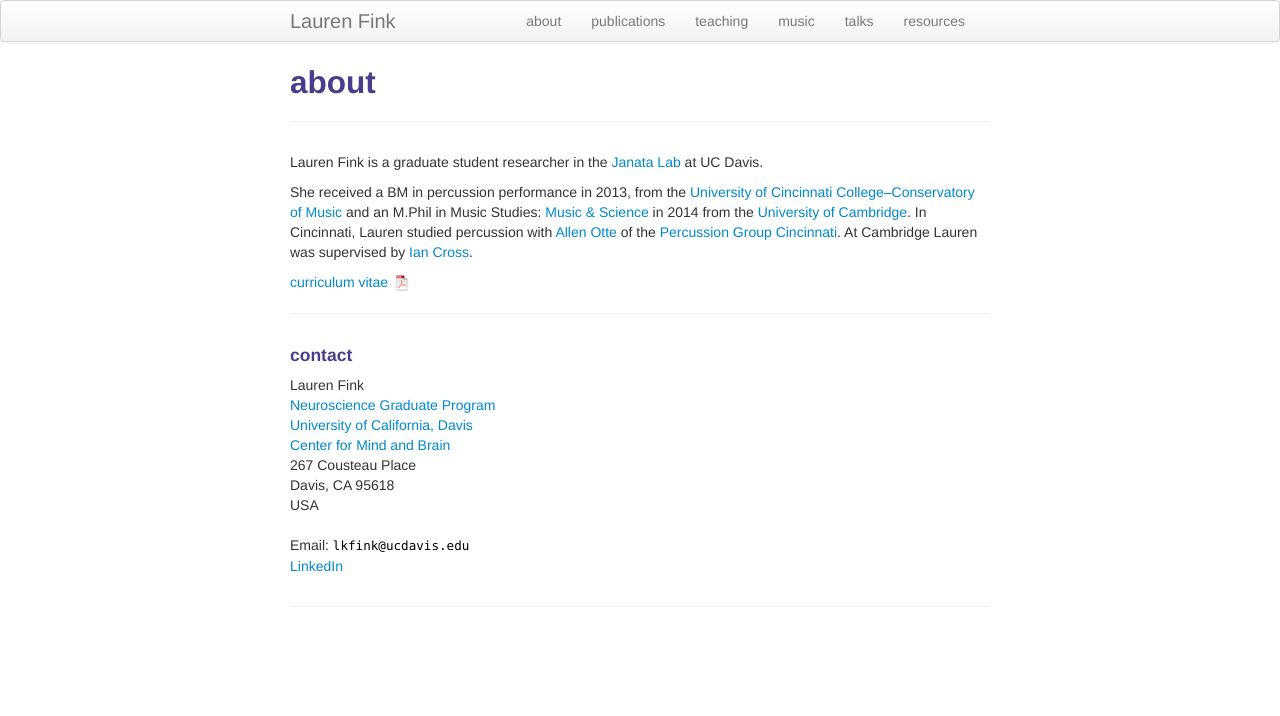
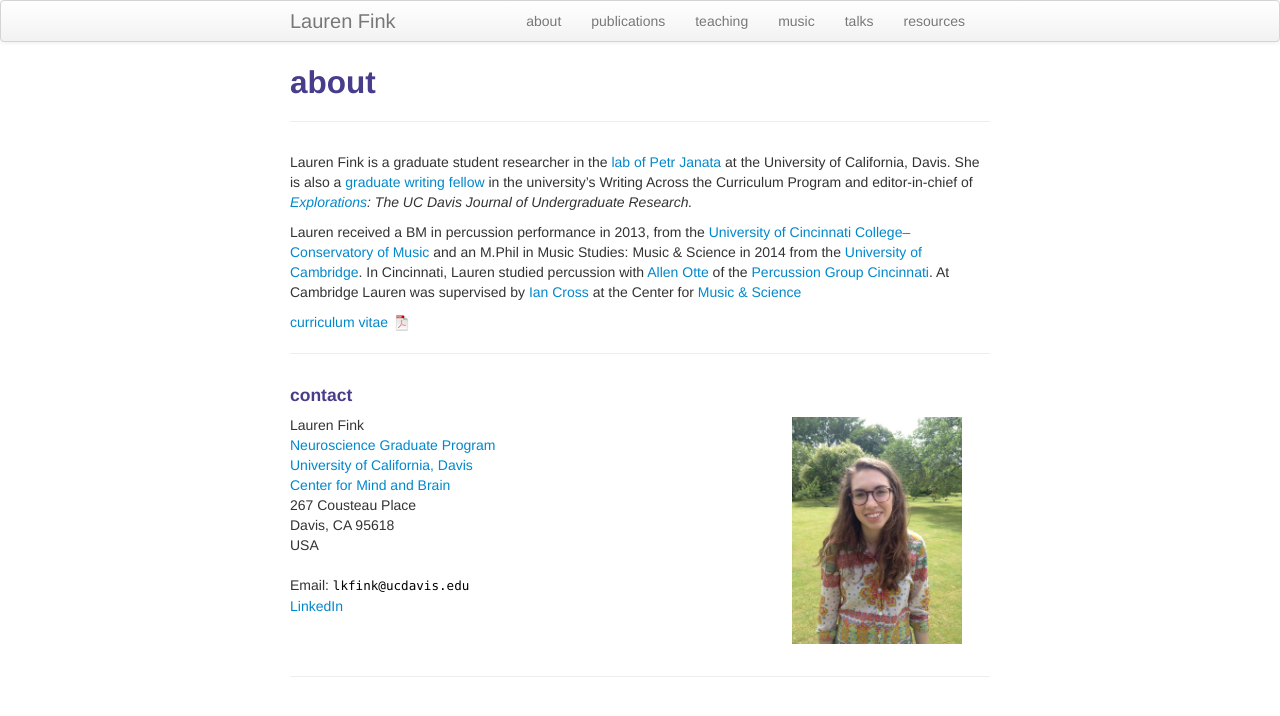
Before and after one commit to lkfink/lkfink.github.io, a Jekyll site: the page built from pages/about.md, in a window 1280 px wide. Shown: the top 716 px of the page. Built offline with Jekyll 4.4.1, drawn with Linux system fonts in a browser that asks for light colours.

Commit message:
added photos and additional info

```diff
--- a/pages/about.md
+++ b/pages/about.md
@@ -4,10 +4,10 @@ title: about
 description: Lauren Fink is a neuroscience PhD student at the University of California, Davis.
 ---
 
-Lauren Fink is a graduate student researcher in the [Janata Lab](https://atonal.ucdavis.edu/) at UC Davis.
+Lauren Fink is a graduate student researcher in the [lab of Petr Janata](https://atonal.ucdavis.edu/) at the University of California, Davis. She is also a [graduate writing fellow](http://writing.ucdavis.edu/programs-services/writing-across-curriculum/graduate-students-and-postdoctoral) in the university's Writing Across the Curriculum Program and editor-in-chief of *[Explorations](http://explorations.ucdavis.edu/): The UC Davis Journal of Undergraduate Research.*
 
 
-She received a BM in percussion performance in 2013, from the [University of Cincinnati College&ndash;Conservatory of Music](https://ccm.uc.edu/) and an M.Phil in Music Studies: [Music & Science](http://cms.mus.cam.ac.uk/) in 2014 from the [University of Cambridge](https://www.cam.ac.uk/). In Cincinnati, Lauren studied percussion with [Allen Otte](https://ccm.uc.edu/about/directory.html?eid=otteac&thecomp=uceprof_0) of the [Percussion Group Cincinnati](http://www.pgcinfo.com/PGC.html). At Cambridge Lauren was supervised by [Ian Cross](http://www.mus.cam.ac.uk/directory/ian-cross).
+Lauren received a BM in percussion performance in 2013, from the [University of Cincinnati College&ndash;Conservatory of Music](https://ccm.uc.edu/) and an M.Phil in Music Studies: Music & Science in 2014 from the [University of Cambridge](https://www.cam.ac.uk/). In Cincinnati, Lauren studied percussion with [Allen Otte](https://ccm.uc.edu/about/directory.html?eid=otteac&thecomp=uceprof_0) of the [Percussion Group Cincinnati](http://www.pgcinfo.com/PGC.html). At Cambridge Lauren was supervised by [Ian Cross](http://www.mus.cam.ac.uk/directory/ian-cross) at the Center for [Music & Science](http://cms.mus.cam.ac.uk/)
 
 
 [curriculum vitae ![CV as pdf](icons16/pdf-icon.png)]({{ BASE_PATH }}/assets/fink_cv.pdf)
@@ -36,6 +36,10 @@ She received a BM in percussion performance in 2013, from the [University of Cin
             </div>
         </div>
 
-
+        <div class="span2">
+        <a href="../assets/pics/Fink_bioPhoto.jpg">
+            <img src="../assets/pics/Fink_bioPhoto.jpg"
+                  title="Lauren Fink" alt="Lauren Fink"/></a>
+        </div>
     </div>
 </div>
```
Also changed, not shown: index.html (+8 -0 lines), assets/pics/Fink_bioPhoto.jpg (added).
